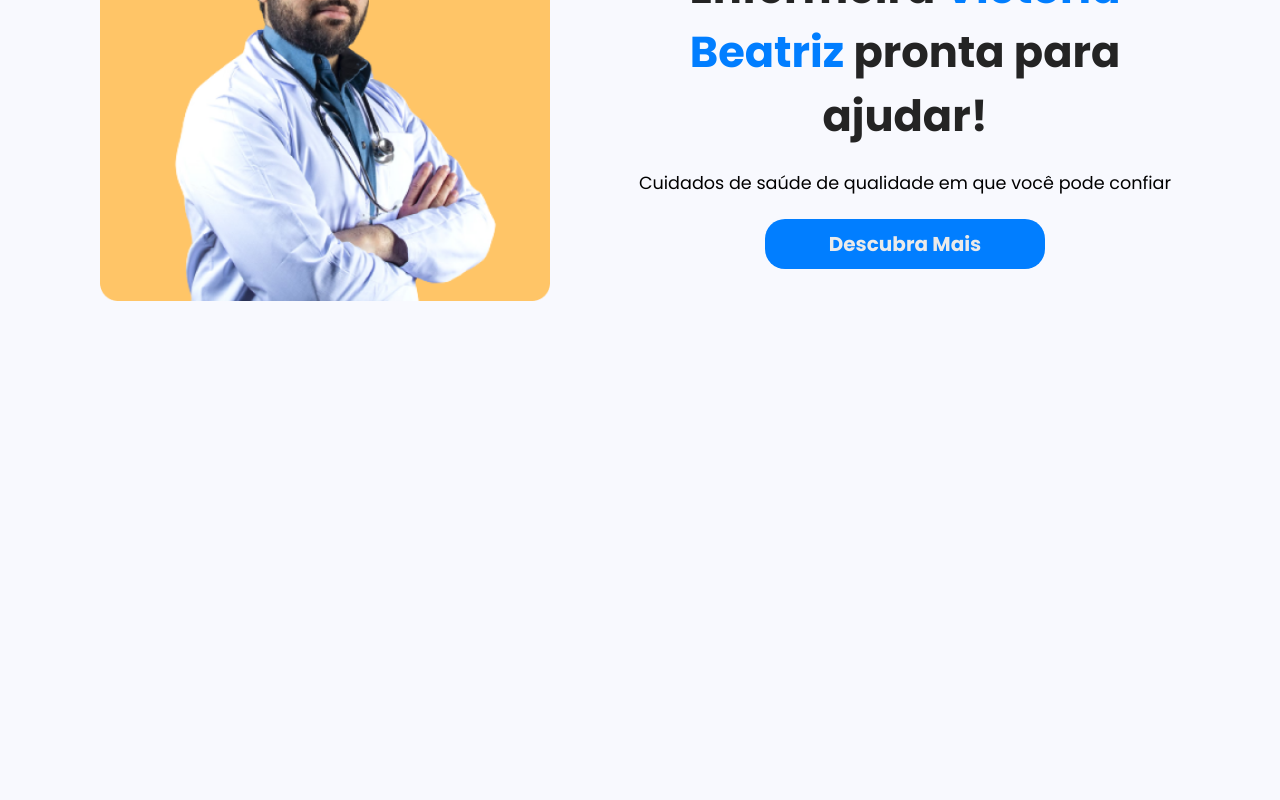
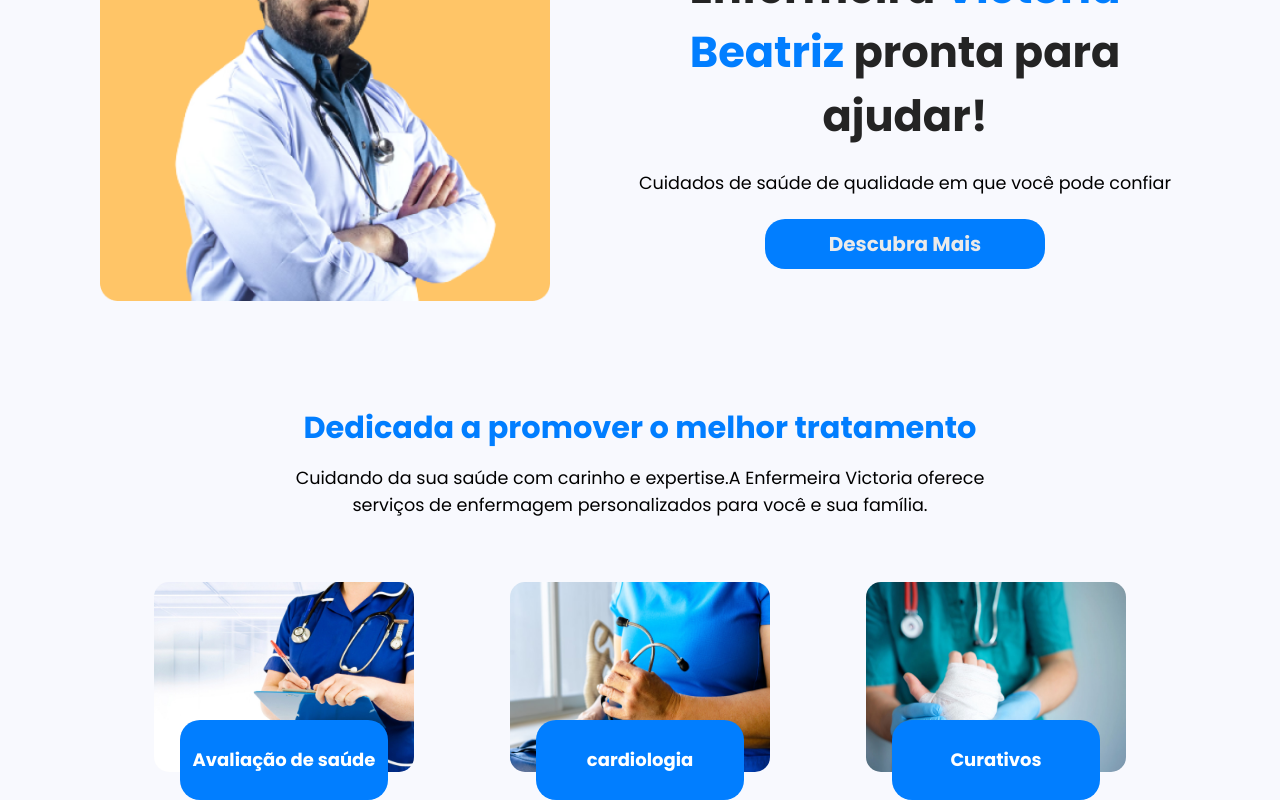
Before and after one commit to Darlan0307/LandingPage-nurse, a React (Vite) app: page / in a window 1280 px wide. Shown: the part 292-1092 px from the top of the page. Before the commit the page ends 800 px from the top, so only its background shows below. Built offline with nearby package versions, Linux system fonts and the light colour scheme.

Commit message:
:lipstick: introdução da seção de serviços

```diff
--- a/src/components/AppRoutes.jsx
+++ b/src/components/AppRoutes.jsx
@@ -1,7 +1,7 @@
 import React from 'react'
 import { BrowserRouter,Routes,Route } from 'react-router-dom'
 import HeaderTop from './AppHeader/HeaderTop'
-import HeaderBottom from './AppHeader/HeaderBottom'
+import Home from './pages/Home'
 
 
 const AppRoutes = () => {
@@ -10,10 +10,7 @@ const AppRoutes = () => {
       <HeaderTop/>
 
       <Routes>
-        <Route path='/'  element={
-          <HeaderBottom />
-          // Home
-        }></Route>
+        <Route path='/'  element={<Home/>}></Route>
       </Routes>
 
     </BrowserRouter>
--- /dev/null
+++ b/src/components/Dedicated/index.jsx
@@ -0,0 +1,31 @@
+import './styles.scss'
+import Avaliacao from '../../assets/services-avaliacao.jpg'
+import Cardio from '../../assets/service-cardio.png'
+import Curativo from '../../assets//service-curativo.jpg'
+
+const Dedicated = () => {
+  return (
+    <section className='section-dedicated'>
+      <h2 className='subtitle'>Dedicada a promover o melhor tratamento</h2>
+      <p>Cuidando da sua saúde com carinho e expertise.A Enfermeira Victoria oferece serviços de enfermagem personalizados para você e sua família.</p>
+      <div className='cards'>
+        <article className='card'>
+          <img src={Avaliacao} alt="imagem de uma enfermeira fazendo avaliação de um paciênte" />
+          <h3>Avaliação de saúde</h3>
+        </article>
+
+        <article className='card'>
+          <img src={Cardio} alt="imagem de uma enfermeira com um equipamento" />
+          <h3>cardiologia</h3>
+        </article>
+
+        <article className='card'>
+          <img src={Curativo} alt="imagem de uma enfermeira fazendo um curativo" />
+          <h3>Curativos</h3>
+        </article>
+      </div>
+    </section>
+  )
+}
+
+export default Dedicated
--- /dev/null
+++ b/src/components/Dedicated/styles.scss
@@ -0,0 +1,65 @@
+.section-dedicated{
+  padding: 20px;
+  margin-top: 1em;
+  display: flex;
+  flex-direction: column;
+  gap: 2em;
+
+  @media (min-width:700px){
+    margin-top: 4em;
+  }
+
+  .subtitle{
+    font-size: calc(1.5em + .5vw);
+    text-align: center;
+    color: #017eff;
+  }
+
+  &>p{
+    text-align: center;
+    font-size: 1.1em;
+    line-height: 1.5em;
+    max-width: 700px;
+    margin: 0 auto;
+    margin-top: -1em;
+  }
+
+  .cards{
+    margin-top: 2em;
+    display: flex;
+    flex-wrap: wrap;
+    align-items: center;
+    justify-content: center;
+    gap: 3em;
+
+    @media (min-width:1100px){
+      gap: 6em;
+    }
+
+    .card{
+      position: relative;
+
+      img{
+        width: 260px;
+        height: 190px;
+        border-radius: 15px;
+      }
+
+      h3{
+        position: absolute;
+        background-color: #017eff;
+        color: white;
+        width: 80%;
+        height: 80px;
+        line-height: 80px;
+
+        left: 50%;
+        top: 70%;
+        transform: translateX(-50%);
+        text-align: center;
+        font-size: 18px;
+        border-radius: 20px;
+      }
+    }
+  }
+}
--- /dev/null
+++ b/src/components/pages/Home/index.jsx
@@ -0,0 +1,14 @@
+import HeaderBottom from '../../AppHeader/HeaderBottom'
+import Dedicated from '../../Dedicated'
+
+const Home = () => {
+  return (
+    <>
+      <HeaderBottom/>
+      <Dedicated/>
+
+    </>
+  )
+}
+
+export default Home
```
